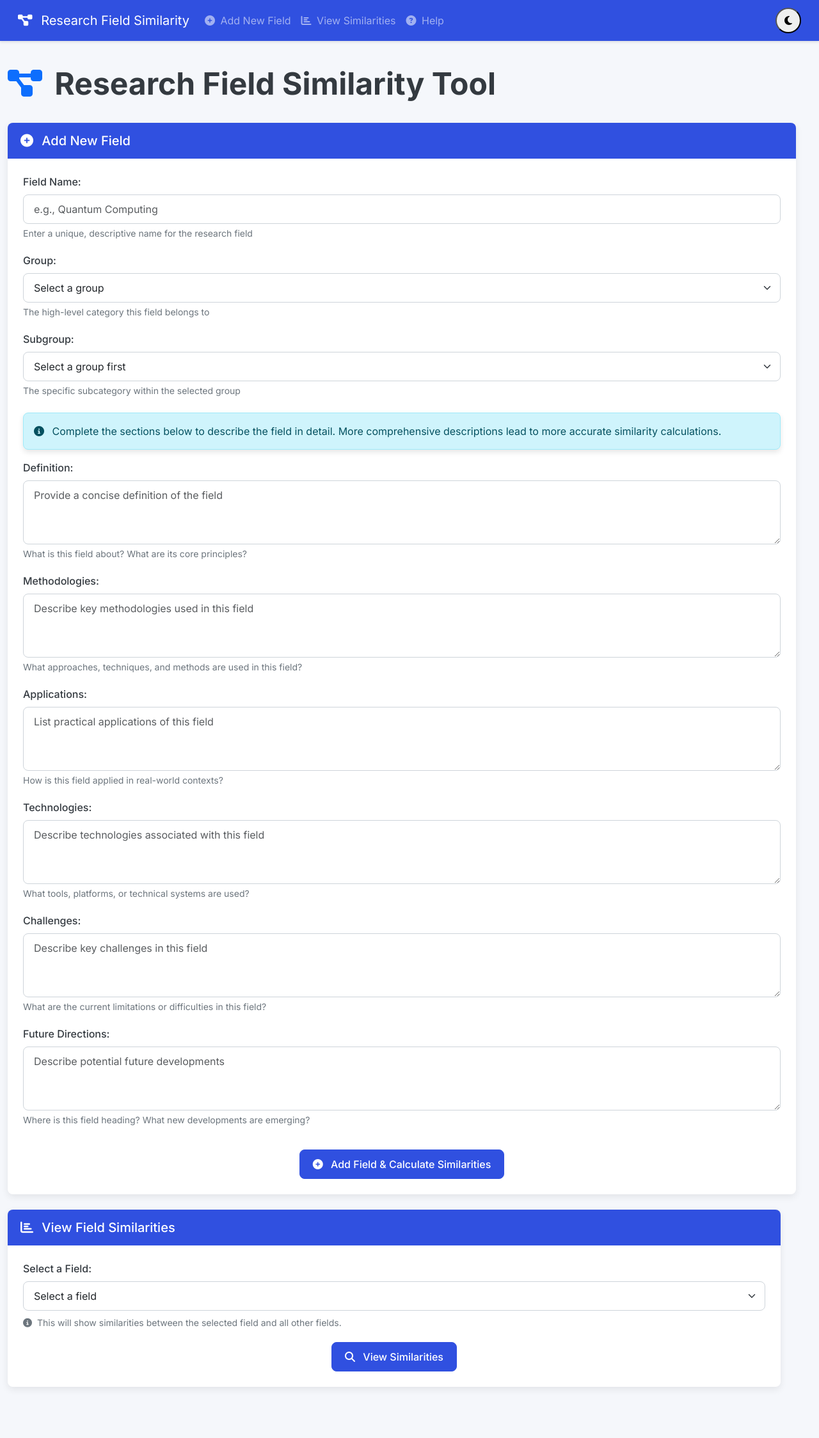
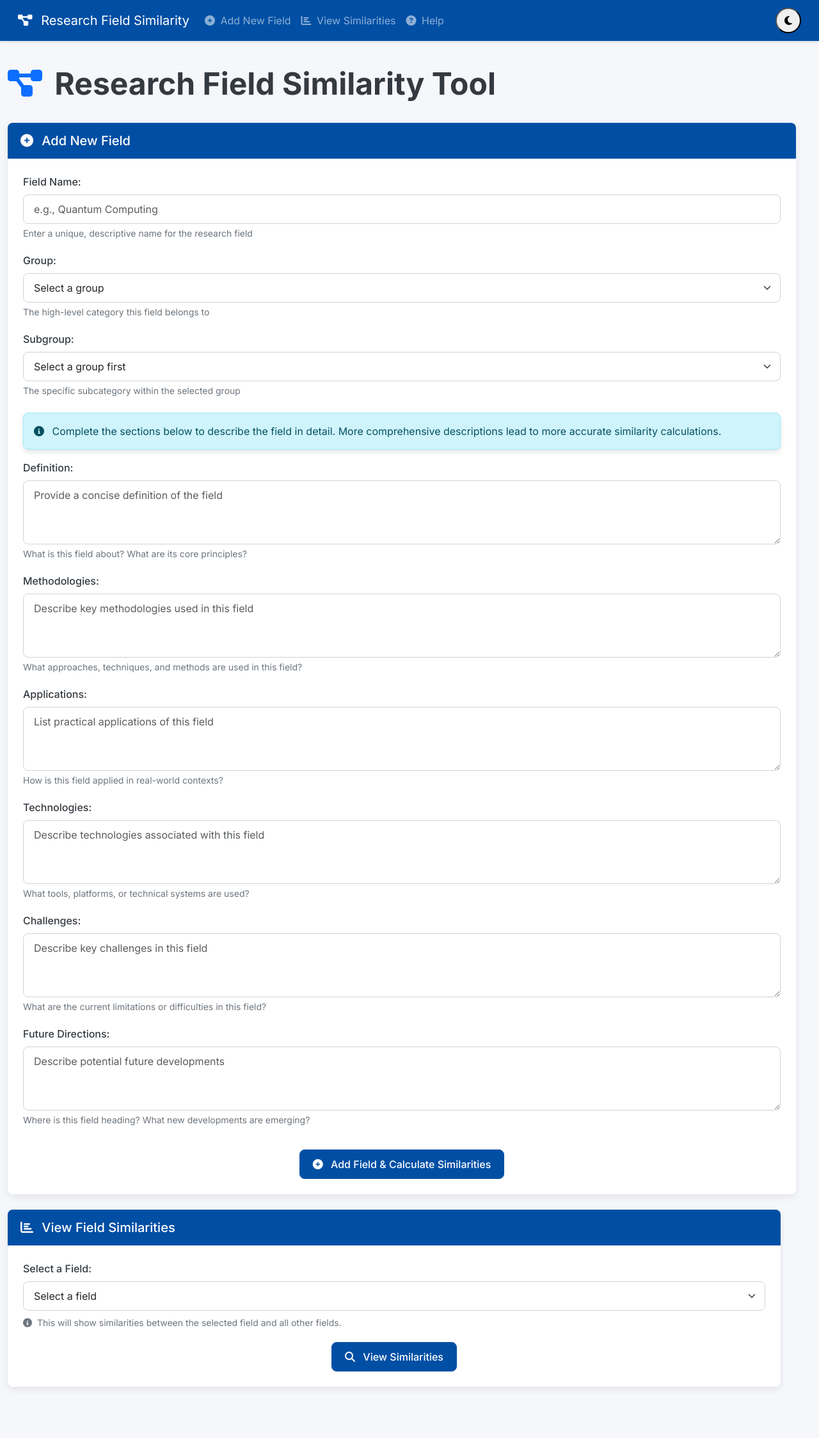
Before and after one commit to Mohammed87FS/Tags_Similarity_Calcualtion, a Flask app: page / in a window 1280 px wide. Shown: the whole page at 64% size. Run offline with Flask 3, Linux system fonts and the light colour scheme; some libraries are stand-ins or nearby versions.

Commit message:
colors changes

```diff
--- a/python/static/css/styles.css
+++ b/python/static/css/styles.css
@@ -1,6 +1,6 @@
 :root {
-    --primary-color: #3050e0;
-    --primary-hover: #2040c0;
+    --primary-color: #004fa4;
+    --primary-hover: #003772;
     --secondary-color: #6c757d;
     --success-color: #28a745;
     --info-color: #17a2b8;
@@ -19,8 +19,8 @@
 
 /* Dark mode variables */
 [data-bs-theme="dark"] {
-    --primary-color: #4d6ef5;
-    --primary-hover: #3a5be5;
+    --primary-color: #004fa4;
+    --primary-hover: #003772;
     --body-bg: #1e2337;
     --card-bg: #2a3042;
     --card-shadow: 0 4px 12px rgba(0, 0, 0, 0.2);
```
